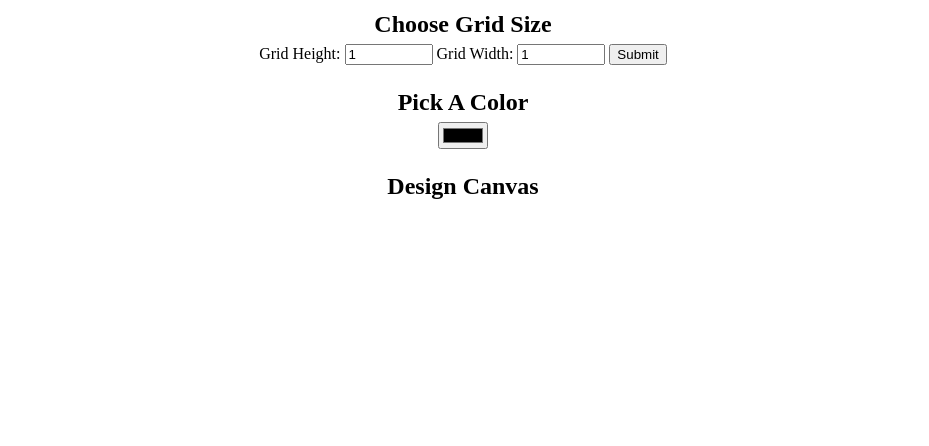
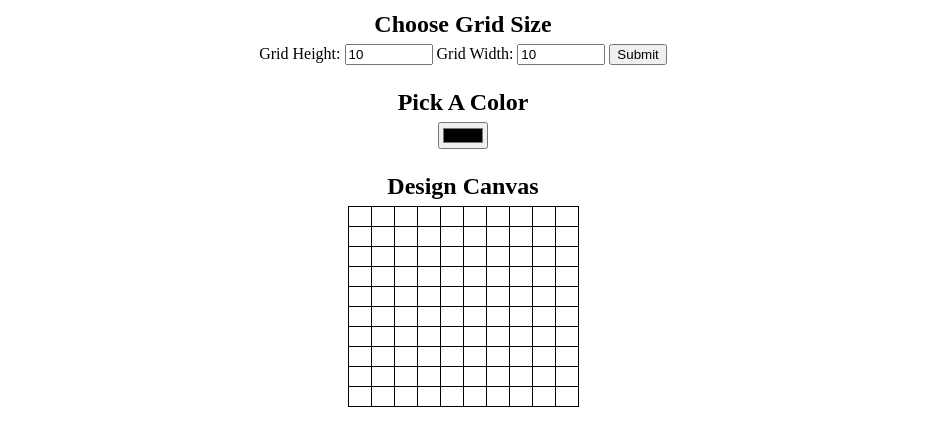
Before and after one commit to tyler-vs/gwg-pixel-art-maker, a website: page index.html in a window 1280 px wide. Both pictures are taken after a click on the input 815 px from the left and 180 px from the top of the page. Shown: the part 126-572 px from the top of the page, without its empty margins (177-1106 px from the left). Drawn offline with nearby package versions, Linux system fonts and the light colour scheme.

Commit message:
feat: complete jquery implementation of the code challenge

```diff
--- a/designs.js
+++ b/designs.js
@@ -12,25 +12,51 @@ $(document).ready(function() {
 
   function makeGrid(evt) {
 
-    // prevent form submitting
+    // prevent form's default submit
     evt.preventDefault();
-    console.log(evt.target);
 
+    // debug
+    // console.log(evt.target);
+
+    // set up variables
     const $tableElement = $('#pixelCanvas');
     const $gridHeightValue = $('#inputHeight').val();
     const $gridWidthValue = $('#inputWeight').val();
-    console.log('grid height: ' + $gridHeightValue + ' and grid width: ' + $gridWidthValue + '.');
+
+    // debug
+    // console.log('grid height: ' + $gridHeightValue + ' and grid width: ' + $gridWidthValue + '.');
+
+    // clear the current grid
+    $tableElement.empty();
 
     // create the grid
-    for (var i = 0; i <= $gridHeightValue; i++) {
-      for (var j = 0; j <= $gridHeightValue; j++) {
+    for (var i = 1; i <= $gridHeightValue; i++) {
 
-      }
-    }
+      // create a table row
+      let $trEl = $('<tr></tr>');
 
+      // nested for loop for creating the table cells within the
+      // row.
+      for (var j = 1; j <= $gridWidthValue; j++) {
 
-  };
+        // create table data/cells and append to current table row
+        // $trEl.append('<td>' + j.toString() + '</td>');
+        $trEl.append('<td></td>');
 
+      } // end nested for loop
 
+      // appends table row to the table
+      $tableElement.append($trEl);
+
+    } // end for loop
+
+    // add event delegation to table, we want this to occur only
+    // on table data/cells so `td` is passed as an argument
+    $tableElement.on('click', 'td', function() {
+      // refers to td that was clicked, change it's BG color
+      $(this).css('backgroundColor', $colorInput.val());
+    });
+
+  }
 
 });
--- a/index.html
+++ b/index.html
@@ -11,9 +11,9 @@
     <h2>Choose Grid Size</h2>
     <form id="sizePicker">
         Grid Height:
-        <input type="number" id="inputHeight" name="height" min="1" value="1">
+        <input type="number" id="inputHeight" name="height" min="1" value="10">
         Grid Width:
-        <input type="number" id="inputWeight" name="width" min="1" value="1">
+        <input type="number" id="inputWeight" name="width" min="1" value="10">
         <input type="submit">
     </form>
 
```
Also changed, not shown: 1 other file.
